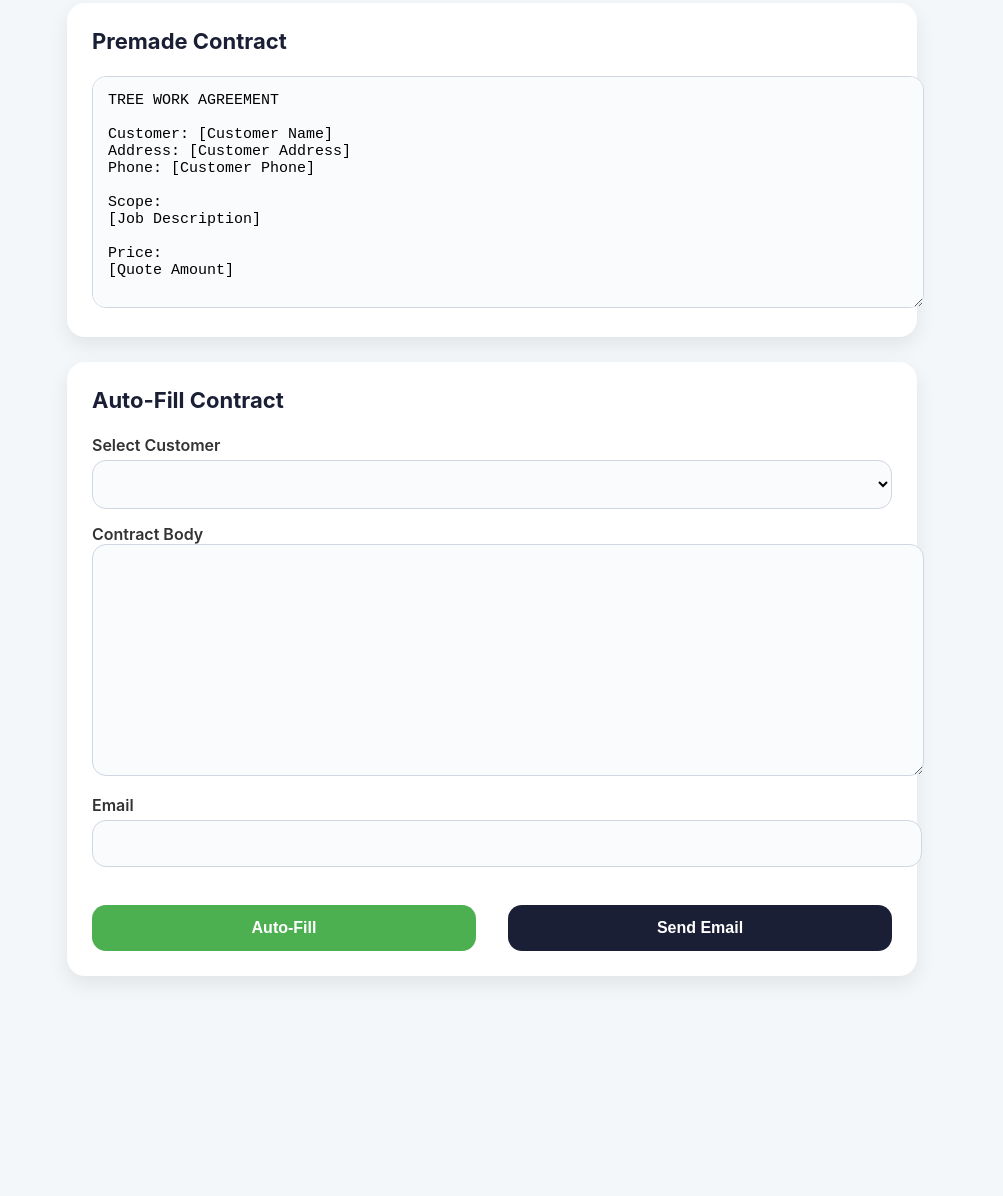
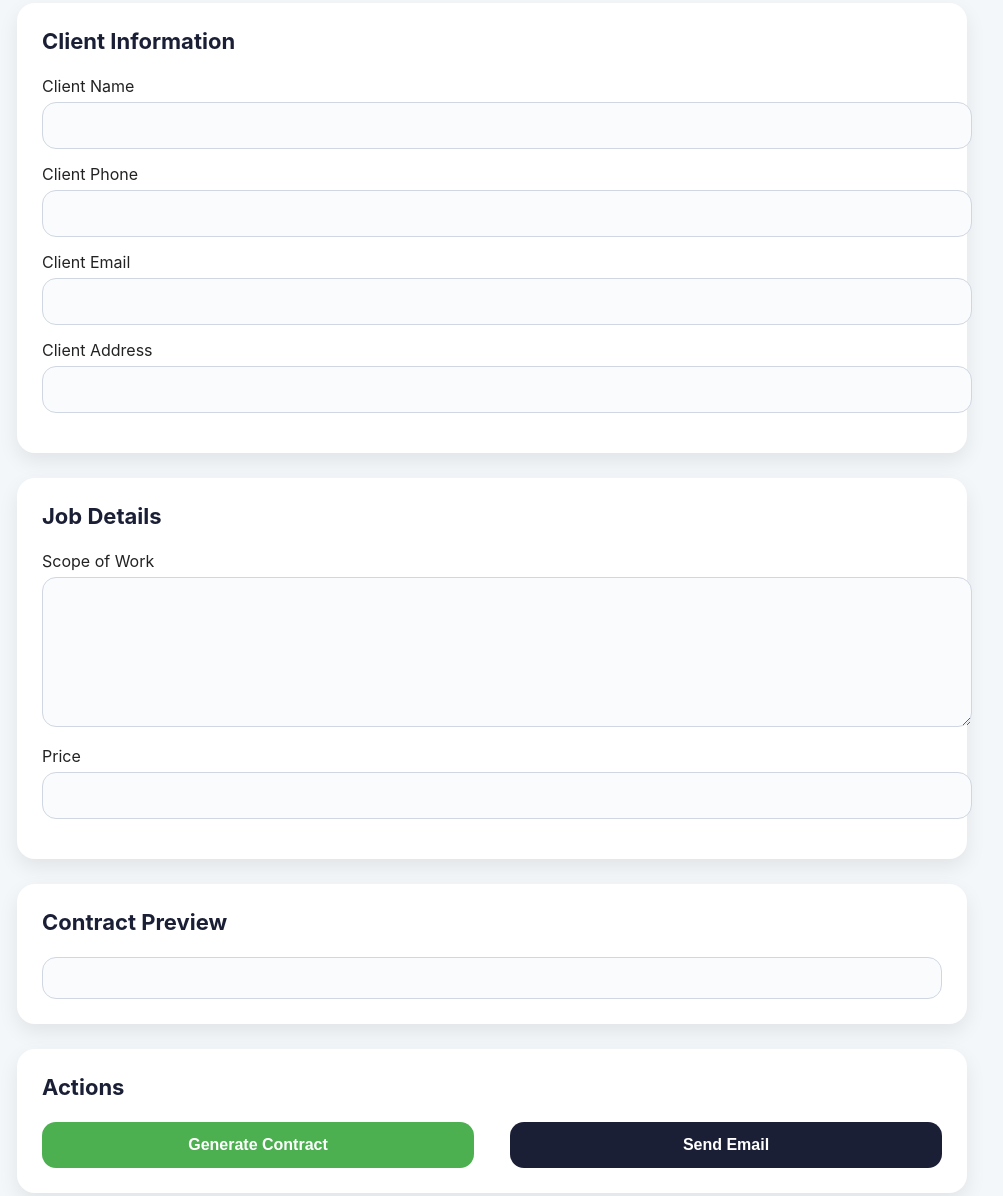
Before and after one commit to boardwalkclay1/real_tree_guy, a plain HTML site: page modules/contracts/contracts.html in a window 1280 px wide. Shown: the part 155-1351 px from the top of the page, without its empty margins (148-1151 px from the left). Before the commit the page ends 1156 px from the top, so only its background shows below. Drawn offline with Linux system fonts and the light colour scheme.

Commit message:
Update contracts.html

```diff
--- a/modules/contracts/contracts.html
+++ b/modules/contracts/contracts.html
@@ -31,7 +31,7 @@
     .card {
       background: white;
       width: 90%;
-      max-width: 800px;
+      max-width: 900px;
       margin: 25px auto;
       padding: 25px;
       border-radius: 18px;
@@ -44,51 +44,26 @@
       color: #1a1f36;
     }
 
-    textarea {
+    textarea, input, select {
       width: 100%;
       border-radius: 14px;
       border: 1px solid #d0d7e2;
-      padding: 15px;
+      padding: 14px;
       font-size: 15px;
       background: #f9fbfd;
-      resize: vertical;
       outline: none;
       transition: 0.2s;
+      margin-top: 6px;
+      margin-bottom: 15px;
     }
 
-    textarea:focus {
-      border-color: #4caf50;
-      background: #ffffff;
-      box-shadow: 0 0 0 3px rgba(76,175,80,0.15);
-    }
-
-    label {
-      display: block;
-      margin-top: 15px;
-      font-weight: 600;
-      color: #333;
-    }
-
-    select, input {
-      width: 100%;
-      padding: 14px;
-      border-radius: 14px;
-      border: 1px solid #d0d7e2;
-      background: #f9fbfd;
-      font-size: 15px;
-      outline: none;
-      transition: 0.2s;
-      margin-top: 5px;
-    }
-
-    select:focus, input:focus {
+    textarea:focus, input:focus, select:focus {
       border-color: #4caf50;
       background: #ffffff;
       box-shadow: 0 0 0 3px rgba(76,175,80,0.15);
     }
 
     button {
-      margin-top: 18px;
       padding: 14px 20px;
       border: none;
       border-radius: 14px;
@@ -99,29 +74,25 @@
       width: 48%;
     }
 
-    #fill {
-      background: #4caf50;
-      color: white;
-    }
-
-    #fill:hover {
-      background: #43a047;
-    }
-
-    #send {
-      background: #1a1f36;
-      color: white;
-    }
-
-    #send:hover {
-      background: #111626;
-    }
+    #fill { background: #4caf50; color: white; }
+    #send { background: #1a1f36; color: white; }
 
     .btn-row {
       display: flex;
       justify-content: space-between;
       gap: 10px;
       margin-top: 20px;
+    }
+
+    #previewBox {
+      white-space: pre-wrap;
+      background: #f9fbfd;
+      padding: 20px;
+      border-radius: 14px;
+      border: 1px solid #d0d7e2;
+      font-family: "Courier New", monospace;
+      font-size: 15px;
+      line-height: 1.5;
     }
   </style>
 </head>
@@ -133,36 +104,40 @@
   </header>
 
   <section class="card">
-    <h3>Premade Contract</h3>
-    <textarea id="template" style="height:200px;">
-TREE WORK AGREEMENT
+    <h3>Client Information</h3>
 
-Customer: [Customer Name]
-Address: [Customer Address]
-Phone: [Customer Phone]
+    <label>Client Name</label>
+    <input id="clientName">
 
-Scope:
-[Job Description]
+    <label>Client Phone</label>
+    <input id="clientPhone">
 
-Price:
-[Quote Amount]
-    </textarea>
+    <label>Client Email</label>
+    <input id="clientEmail">
+
+    <label>Client Address</label>
+    <input id="clientAddress">
   </section>
 
   <section class="card">
-    <h3>Auto-Fill Contract</h3>
+    <h3>Job Details</h3>
 
-    <label>Select Customer</label>
-    <select id="custSelect"></select>
+    <label>Scope of Work</label>
+    <textarea id="scope" style="height:120px;"></textarea>
 
-    <label>Contract Body</label>
-    <textarea id="contractBody" style="height:200px;"></textarea>
+    <label>Price</label>
+    <input id="price">
+  </section>
 
-    <label>Email</label>
-    <input id="email">
+  <section class="card">
+    <h3>Contract Preview</h3>
+    <div id="previewBox"></div>
+  </section>
 
+  <section class="card">
+    <h3>Actions</h3>
     <div class="btn-row">
-      <button id="fill">Auto-Fill</button>
+      <button id="fill">Generate Contract</button>
       <button id="send">Send Email</button>
     </div>
   </section>
```
